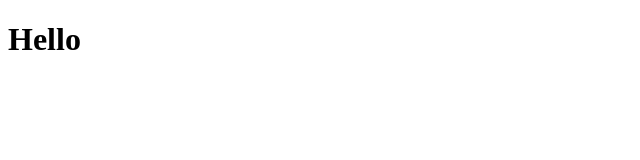
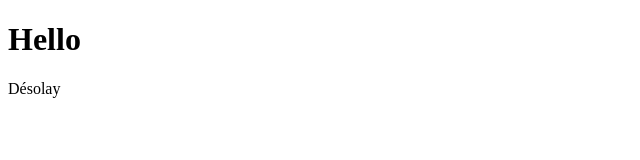
Before and after one commit to youpiwaza/test-github-actions, a website: page my-project/public/index.html in a window 1280 px wide. Shown: the full height of the page, 0-640 px from the left. Drawn offline with Linux system fonts and the light colour scheme.

Commit message:
Promote dev (#11)
* feat 4243 auto merge on test ok (#6)

* 🔧MOD: Config > auto-merge for feat into dev &  dev into main on test OK

* 🔧MOD: Config > auto-merge from dev to main on dev accepted PR*💥

* 💥 requires a GITHUB_TOKEN

* 📝MIN: Doc on auto merge dev into main, need a secret github token

* feat 8888 test demo (#8)

* feat 4243 auto merge on test ok (#6) (#7)

* 🔧MOD: Config > auto-merge for feat into dev &  dev into main on test OK

* 🔧MOD: Config > auto-merge from dev to main on dev accepted PR*💥

* 💥 requires a GITHUB_TOKEN

* 📝MIN: Doc on auto merge dev into main, need a secret github token

* MOD: les trucs a faire

* FIX: index.html

* FIX: addition

* feat 8888 test demo (#8)

* feat 4243 auto merge on test ok (#6) (#7)

* 🔧MOD: Config > auto-merge for feat into dev &  dev into main on test OK

* 🔧MOD: Config > auto-merge from dev to main on dev accepted PR*💥

* 💥 requires a GITHUB_TOKEN

* 📝MIN: Doc on auto merge dev into main, need a secret github token

* MOD: les trucs a faire

* FIX: index.html

* FIX: addition

* MOD: demo change addition (#10)

* MOD: demo change addition

* FIX: for demo

```diff
--- a/my-project/addition.ts
+++ b/my-project/addition.ts
@@ -1,4 +1,5 @@
 function addition(a: number, b: number) {
+  // FIX: Une vraie addition
   return a + b;
 }
 export default addition;
--- a/my-project/public/index.html
+++ b/my-project/public/index.html
@@ -6,5 +6,6 @@
   </head>
   <body>
     <h1>Hello</h1>
+    <p>Désolay</p>
   </body>
 </html>
```
Also changed, not shown: README.md.
